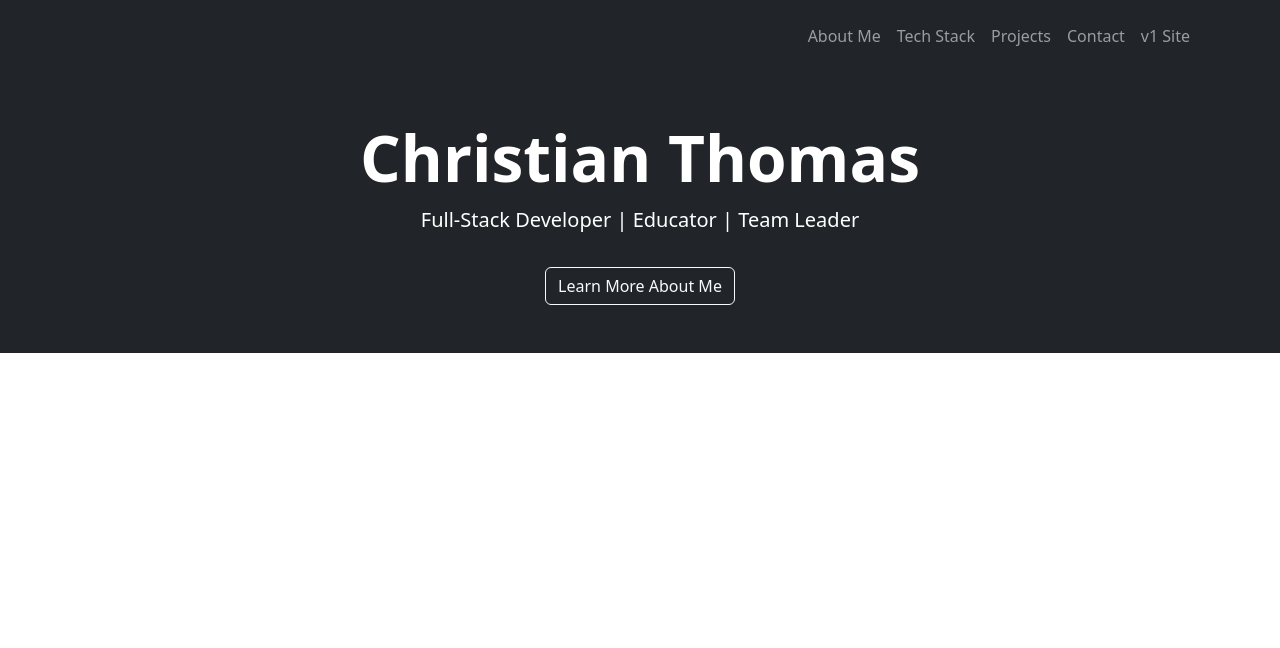
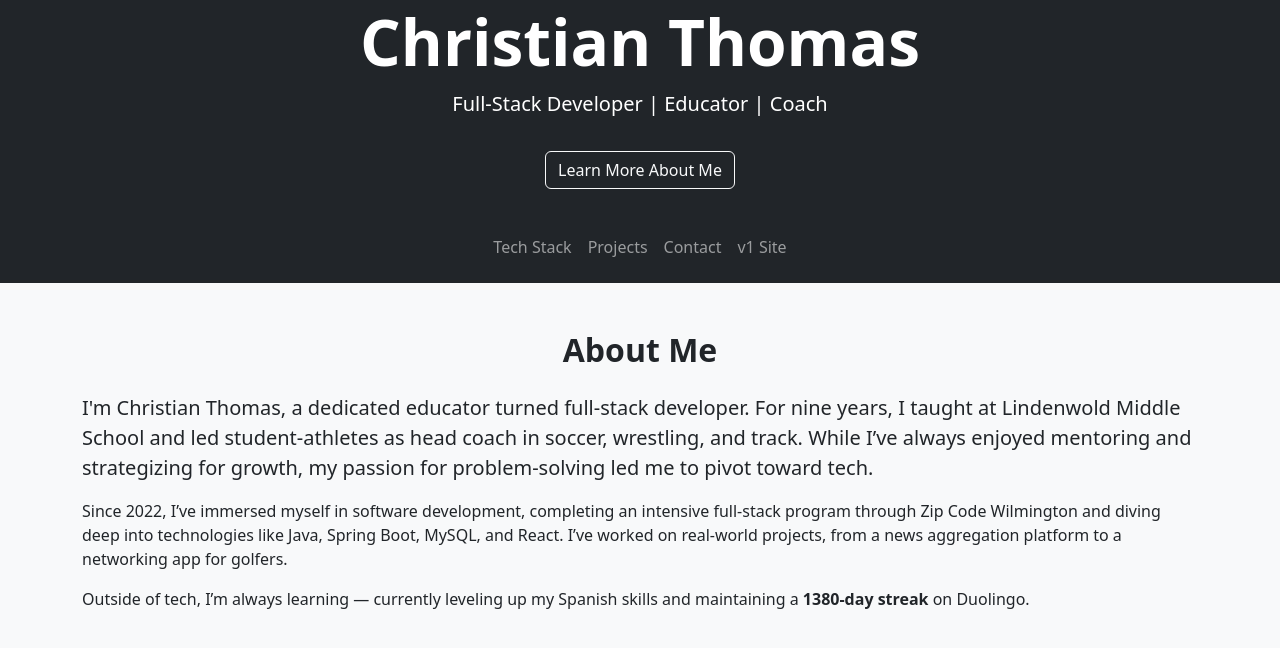
Before and after one commit to christhomas1190/christhomas1190.github.io, a React (Create React App) app in the folder react-portfolio/: page / in a window 1280 px wide. Shown: the top 648 px of the page. Built offline with nearby package versions, Linux system fonts and the light colour scheme.

Commit message:
About me Started

```diff
--- a/react-portfolio/src/App.js
+++ b/react-portfolio/src/App.js
@@ -1,12 +1,14 @@
 import Header from './components/Header';
 import Hero from './components/Hero';
 import './App.css';
+import About from './components/About';
 
 function App() {
   return (
     <>
       <Header />
       <Hero />
+      <About />
     </>
   );
 }
--- a/react-portfolio/src/components/About.js
+++ b/react-portfolio/src/components/About.js
@@ -0,0 +1,27 @@
+import React from 'react';
+
+export default function About() {
+  return (
+    <section className="py-5 bg-light text-dark" id="about">
+      <div className="container">
+        <h2 className="text-center fw-bold mb-4">About Me</h2>
+        <p className="lead">
+          I'm <strong>Christian Thomas</strong>, a dedicated educator turned full-stack developer.
+          For nine years, I taught at Lindenwold Middle School and led student-athletes as head coach in soccer,
+          wrestling, and track. While I’ve always enjoyed mentoring and strategizing for growth,
+          my passion for problem-solving led me to pivot toward tech.
+        </p>
+        <p>
+          Since 2022, I’ve immersed myself in software development, completing an intensive full-stack
+          program through Zip Code Wilmington and diving deep into technologies like Java, Spring Boot,
+          MySQL, and React. I’ve worked on real-world projects, from a news aggregation platform to
+          a networking app for golfers.
+        </p>
+        <p>
+          Outside of tech, I’m always learning — currently leveling up my Spanish skills and maintaining
+          a <strong>1380-day streak</strong> on Duolingo.
+        </p>
+      </div>
+    </section>
+  );
+}
--- a/react-portfolio/src/components/Header.js
+++ b/react-portfolio/src/components/Header.js
@@ -1,25 +1,15 @@
 import React from 'react';
-import { Container, Navbar, Nav } from 'react-bootstrap';
 
-export default function Header() {
+export default function Hero() {
   return (
-    <Navbar bg="dark" variant="dark" expand="md" className="py-3">
-      <Container>
-        <Navbar.Brand href="#hero" className="fw-bold fs-4">
-        </Navbar.Brand>
-        <Navbar.Toggle aria-controls="portfolio-navbar" />
-        <Navbar.Collapse id="portfolio-navbar">
-          <Nav className="ms-auto text-center">
-            <Nav.Link href="#about">About Me</Nav.Link>
-            <Nav.Link href="#tech">Tech Stack</Nav.Link>
-            <Nav.Link href="#projects">Projects</Nav.Link>
-            <Nav.Link href="#contact">Contact</Nav.Link>
-            <Nav.Link href="/v1/index.html" target="_blank" rel="noopener noreferrer">
-              v1 Site
-            </Nav.Link>
-          </Nav>
-        </Navbar.Collapse>
-      </Container>
-    </Navbar>
+    <section className="bg-dark text-white text-center py-1 pb-1" id="hero">
+      <div className="container">
+        <h1 className="display-3 fw-bold">Christian Thomas</h1>
+        <p className="lead">Full-Stack Developer | Educator | Coach</p>
+        <a href="#about" className="btn btn-outline-light mt-3">
+          Learn More About Me
+        </a>
+      </div>
+    </section>
   );
 }
--- a/react-portfolio/src/components/Hero.js
+++ b/react-portfolio/src/components/Hero.js
@@ -1,15 +1,41 @@
 import React from 'react';
+import { Container, Navbar, Nav } from 'react-bootstrap';
 
 export default function Hero() {
   return (
-    <section className="bg-dark text-white text-center py-5" id="hero">
-      <div className="container">
-        <h1 className="display-3 fw-bold">Christian Thomas</h1>
-        <p className="lead">Full-Stack Developer | Educator | Team Leader</p>
-        <a href="#about" className="btn btn-outline-light mt-3">
-          Learn More About Me
-        </a>
-      </div>
-    </section>
+    <Navbar bg="dark" variant="dark" expand="md" className="py-3 justify-content-center">
+      <Container className="d-flex flex-column align-items-center">
+        <Navbar.Brand href="#hero" className="fw-bold fs-4 text-center mb-2">
+        </Navbar.Brand>
+        <Navbar.Toggle aria-controls="portfolio-navbar" />
+        <Navbar.Collapse id="portfolio-navbar" className="justify-content-center">
+          <Nav className="text-center">
+            <Nav.Link href="#tech">Tech Stack</Nav.Link>
+            <Nav.Link href="#projects">Projects</Nav.Link>
+            <Nav.Link href="#contact">Contact</Nav.Link>
+            <Nav.Link href="/v1/index.html" target="_blank" rel="noopener noreferrer">
+              v1 Site
+            </Nav.Link>
+          </Nav>
+        </Navbar.Collapse>
+      </Container>
+    </Navbar>
   );
 }
+
+
+//import React from 'react';
+//
+//export default function Hero() {
+//  return (
+//    <section className="bg-dark text-white text-center py-5" id="hero">
+//      <div className="container">
+//        <h1 className="display-3 fw-bold">Christian Thomas</h1>
+//        <p className="lead">Full-Stack Developer | Educator | Coach</p>
+//        <a href="#about" className="btn btn-outline-light mt-3">
+//          Learn More About Me
+//        </a>
+//      </div>
+//    </section>
+//  );
+//}
```
